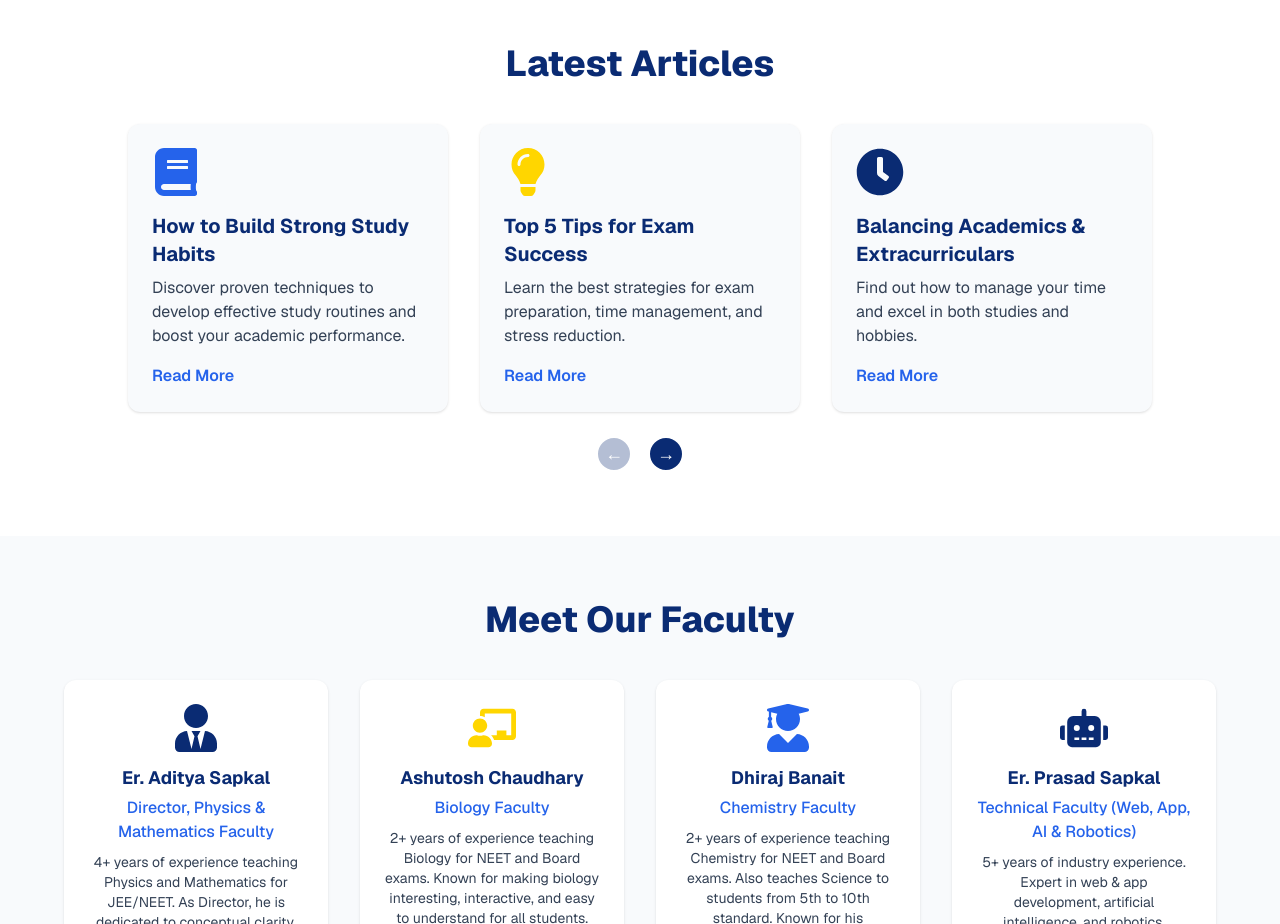
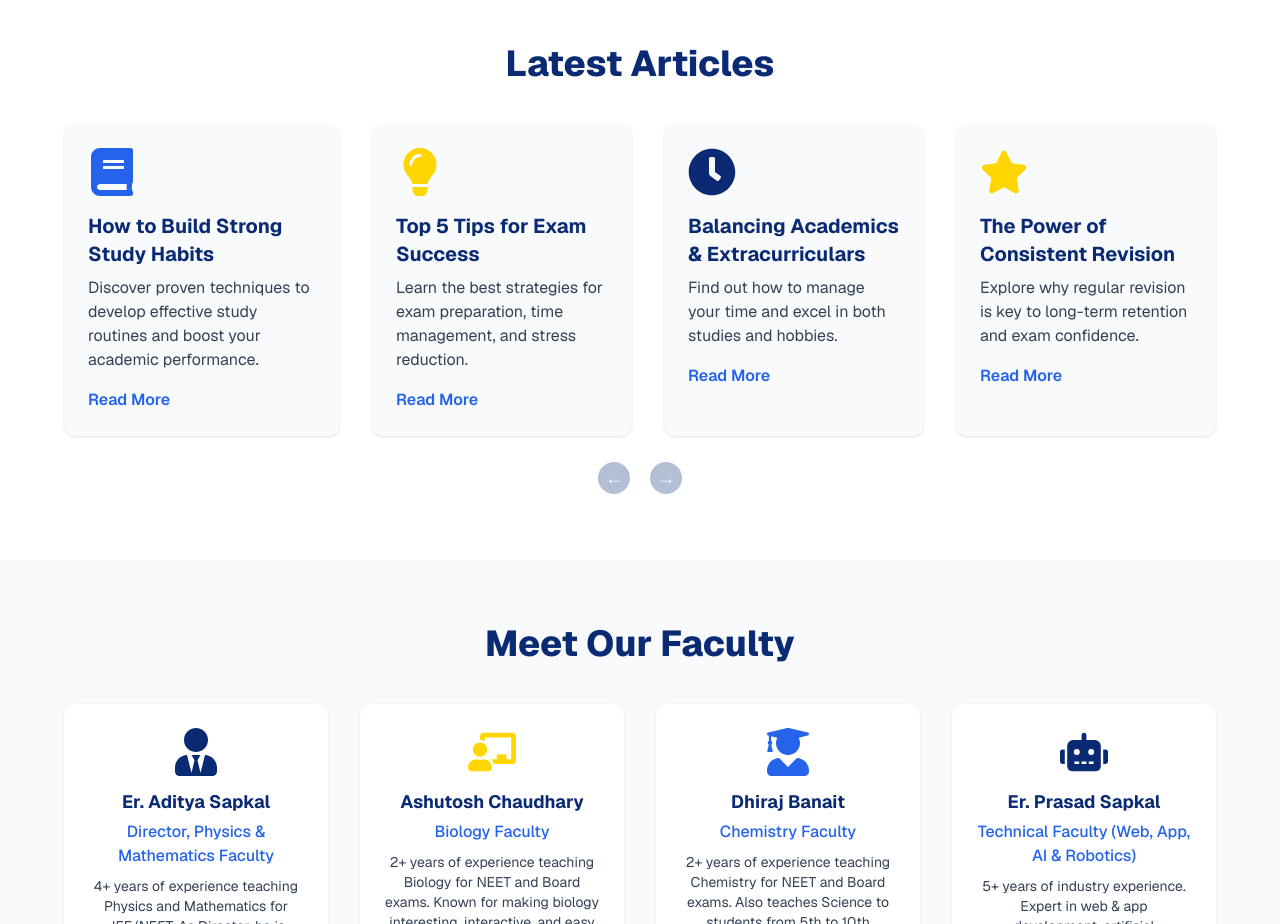
Before and after one commit to Pingaksh2K24/BrightPath2025, a Next.js app: page / in a window 1280 px wide. Shown: the part 2520-3444 px from the top of the page. Built offline with nearby package versions, Linux system fonts and the light colour scheme.

Commit message:
feat- ui enhancement

```diff
--- a/src/app/components/ArticlesCarousel.tsx
+++ b/src/app/components/ArticlesCarousel.tsx
@@ -30,7 +30,7 @@ export default function ArticlesCarousel() {
     },
   ];
   const [start, setStart] = useState(0);
-  const visibleCount = 3;
+  const visibleCount = 4;
   const canGoLeft = start > 0;
   const canGoRight = start + visibleCount < articles.length;
 
```
